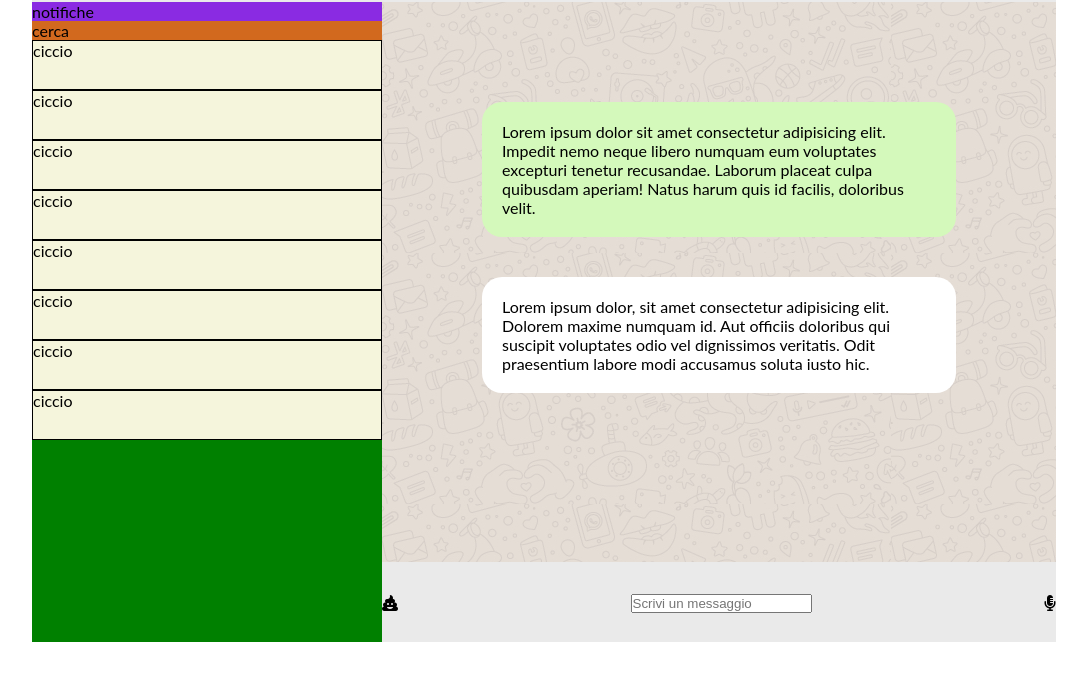
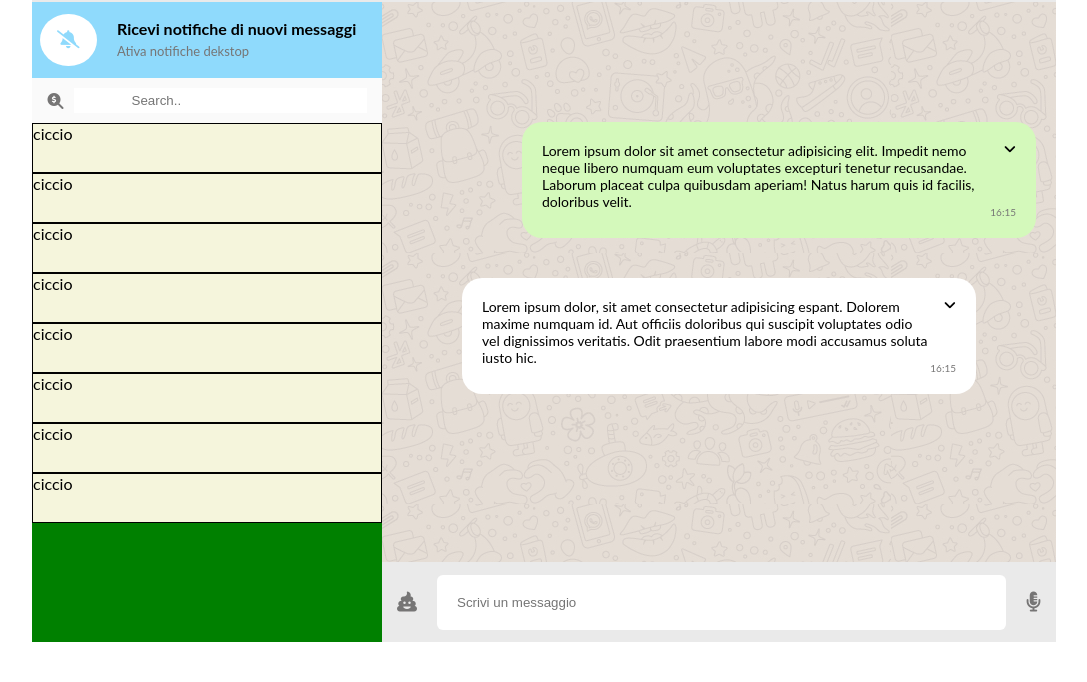
Before and after one commit to AlanDAmario/html-css-boolzapp, a plain HTML site: page index.html in a window 1280 px wide. Shown: the part 118-800 px from the top of the page, without its empty margins (96-1183 px from the left). Drawn offline with Linux system fonts and the light colour scheme.

Commit message:
[UPD] add part of side bar and content responsive

```diff
--- a/css/_partials/common.css
+++ b/css/_partials/common.css
@@ -6,16 +6,6 @@ body{
     display: flex;
     background: to bottom, linear-gradient(#009588) 30%,  linear-gradient(#DBDAD3) 30%;
 }
-
-.container{
-    width: 100%;
-    display: flex;
-}
-
-.side-bar{
-    display: none;
-}
-
 header{
     background-color: var(--bg-header);
     height: 80px;
@@ -30,11 +20,26 @@ footer{
 
 }
 
+.container{
+    width: 100%;
+    display: flex;
+}
+
+.side-bar{
+    display: none;
+}
+
+
+
 
 .chat{
-    background-image: url(/img/mine.jpg);
     height: calc(100% - 160px);
     overflow-y: auto;
+    overflow-x: hidden;
+    margin: 0 auto;
+    width: 100%;
+    padding: 80px;
+    background-image: url(/img/mine.jpg);
 }
 .content{
     flex-grow: 1;
@@ -50,6 +55,10 @@ footer{
 .col-card{
     width: 100px;
     display: flex;
+}
+
+.card img:hover{
+    cursor: pointer;
 }
 
 header .card img{
@@ -71,6 +80,9 @@ header .card img{
     font-size: var(--font-name);
     font-weight: bold;
 }
+.text-card:hover{
+    cursor: pointer;
+}
 
 .last-access{
     color: var(--access-color);
@@ -90,40 +102,72 @@ header .card img{
     color: var(--access-color);
 }
 
+.fontawesome-header>i:hover{
+    cursor: pointer;
+}
+
 /* CHAT LIST */
 
 
-.chat ul{
-    padding: 100px;
+.chat-user, .chat-friend{
+    border-radius: 20px;
+    margin: 40px 0;
+    padding: 20px;
+    font-size: 14px;
+    width: 100%;
 }
 
-.chat-list li{
-    border-radius: 20px;
-    margin-bottom: 40px;
-    padding: 20px;
+.chat-user{
+    background-color: #D4F9BB;
+    margin-left: 60px;
 }
 
-.chat-list li:first-child{
-    background-color: #D4F9BB;
+.chat-friend{
+    background-color: white;
+    margin-right: 60px;
 }
 
-.chat-list li:last-child{
-    background-color: white;
+.show-more{
+    justify-content: center;
+    align-items: end;
+}
+.show-more p{
+    padding-top: 50px;
+    color: var(--access-color);
+    font-size: 10px
+}
+
+.show-more>i:hover{
+    color: red;
+    cursor: wait;
 }
 
 /* FOOTER */
 
+.fontawesome-footer i{
+    display: none;
+}
+
 .fontawesome-footer{
     display: flex;
-    justify-content: space-between;
     align-items: center;
-    margin-top: 30px;
+    justify-content: center;
+    height: 100%;
 }
 
-.fontawesome-footer>i{
-    color: var(--access-color);
+.message-bar{
+    width: 100%;
+    padding: 10px;
 }
-/* **Utility */
+.message-bar input{
+    width: 100%;
+    padding: 20px;
+    border-radius: 6px;
+    border: none;
+}
+
+
+/* **Utilities */
 .d-flex{
     display: flex;
 }
@@ -131,3 +175,7 @@ header .card img{
 .wrap{
     flex-wrap: wrap;
 }
+
+.column{
+    flex-direction: column;
+}
--- a/css/_partials/responsive-dekstop.css
+++ b/css/_partials/responsive-dekstop.css
@@ -6,11 +6,12 @@
         height: 90%;
         margin: auto;
     }
-
     .side-bar{
         width: 350px;
     }
-
+    .side-bar .col-card{
+        width: 100%;
+    }
     .notifications-bar{
         display: block;
     }
@@ -19,4 +20,79 @@
         display: block;
 
     }
+
+     /* SIDE-BAR CONTENT */
+
+    .side-bar-content{
+        width: 100%;
+    }
+    .side-bar .fontawesome-header{
+        display: flex;
+        width: 100%;
+        gap: 10px;
+        justify-content: flex-end;
+    }
+    .notifications-bar{
+        background-color: #8FDAFC;
+        padding: 12px 8px;
+        width: 100%;
+        display: flex;
+    }
+    .notifications-bar i{
+        color: #8FDAFC;
+        padding: 15px;
+        background-color: white;
+        border-radius: 50%;
+        font-size: 18px;
+        padding: 17px;
+    }
+
+    .notifications-bar i:hover{
+        color: red;
+        cursor: pointer;
+    }
+
+    /* BELL ICON */
+    .bell-icon{
+        width: 30%;
+    }
+
+    .notifications-text{
+        width: 100%;
+    }
+
+    .bell-txt{
+        width: 100%;
+        align-items: start;
+        padding-top: 5px;
+        gap: 5px;
+    }
+
+    .bell-txt p{
+        font-size: 13px;
+        color: var(--access-color);
+    }
+    /*  SEARCH BAR */
+    .mgnfy-glass{
+        color: var(--access-color);
+    }
+    .search-bar{
+        width: 100%;
+        padding: 10px;
+        justify-content: center;
+        gap: 10px;
+        align-items: center;
+        background-color: #FAFAFA;
+    }
+    .search{
+        padding: 5px 58px;
+        border: none;
+    }
+    /* UTILITIES */
+    .d-flex{
+        display: flex;
+    }
+    .column{
+        flex-direction: column;
+    }
 }
--- a/css/_partials/responsive-tablet.css
+++ b/css/_partials/responsive-tablet.css
@@ -13,7 +13,9 @@
         height: 50px;
         border: 1px solid black;
     }
-
+    .side-bar .fontawesome-header{
+        display: none;
+    }
     .notifications-bar{
         display: none;
     }
@@ -22,4 +24,37 @@
         display: none;
 
     }
+
+    .fontawesome-footer i{
+        display: block;
+    }
+    .fontawesome-footer{
+        display: flex;
+        justify-content: center;
+        align-items: center;
+    }
+
+    .fontawesome-footer i{
+        color: var(--access-color);
+        font-size: 20px;
+    }
+
+    .fontawesome-footer .smile-font{
+        padding-left: 15px;
+        padding-right: 10px;
+    }
+    .fontawesome-footer .mic-font{
+        padding-left: 10px;
+        padding-right: 15px;
+    }
+    .smile-font>i:hover {
+        color:chocolate;
+        cursor: grab;
+
+    }
+    .mic-font>i:hover{
+        color: rgb(57, 184, 11);
+        cursor: pointer;
+    }
+
 }
--- a/index.html
+++ b/index.html
@@ -13,18 +13,39 @@
     <div id="app" class="container">
         <div class="side-bar">
             <header>
-                <div class="col-card">
+                <div class="col-card d-flex">
                     <div class="card">
                         <img src="./img/avatar_2.jpg" alt="png">
                     </div>
+                    <div class="col-text">
+                    </div>
+                    <div class="fontawesome-header d-flex">
+                        <i class="fas fa-magnifying-glass"></i>
+                        <i class="fas fa-paperclip"></i>
+                        <i class="fas fa-ellipsis-vertical"></i>
+                    </div>
+
                 </div>
 
             </header>
+            <div class="side-bar-content d-flex column">
                 <div class="notifications-bar">
-                notifiche
+                    <div class="bell-icon">
+                        <i class="fas fa-bell-slash"></i>
                     </div>
-            <div class="search-bar">
-                cerca
+                    <div class="bell-txt d-flex column">
+                        <h4>Ricevi notifiche di nuovi messaggi</h4>
+                        <p>Ativa notifiche dekstop</p>
+                    </div>
+
+                </div>
+                <div class="search-bar d-flex">
+                    <div class="mgnfy-glass">
+                        <i class="fas fa-magnifying-glass-dollar"></i>
+                    </div>
+                    <div class="input-search">
+                        <input class="search" type="search" name="cerca" id="search" placeholder="Search..">
+                    </div>
                 </div>
                 <ul class="friend-list">
                         <li>ciccio</li>
@@ -37,6 +58,8 @@
                         <li>ciccio</li>
                 </ul>
             </div>
+            </div>
+
         <div class="content">
             <header>
                 <div class="col-card">
@@ -59,10 +82,21 @@
                 </div>
             </header>
             <div class="chat">
-                <ul class="chat-list">
-                    <li>Lorem ipsum dolor sit amet consectetur adipisicing elit. Impedit nemo neque libero numquam eum voluptates excepturi tenetur recusandae. Laborum placeat culpa quibusdam aperiam! Natus harum quis id facilis, doloribus velit.</li>
-                    <li>Lorem ipsum dolor, sit amet consectetur adipisicing elit. Dolorem maxime numquam id. Aut officiis doloribus qui suscipit voluptates odio vel dignissimos veritatis. Odit praesentium labore modi accusamus soluta iusto hic.</li>
-                </ul>
+                <div class="chat-user d-flex">
+                    <p>Lorem ipsum dolor sit amet consectetur adipisicing elit. Impedit nemo neque libero numquam eum voluptates excepturi tenetur recusandae. Laborum placeat culpa quibusdam aperiam! Natus harum quis id facilis, doloribus velit.</p>
+                    <div class="show-more d-flex column">
+                        <i class="fas fa-angle-down"></i>
+                        <p>16:15</p>
+                    </div>
+                </div>
+                <div class="chat-friend d-flex">
+                    <p>Lorem ipsum dolor, sit amet consectetur adipisicing espant. Dolorem maxime numquam id. Aut officiis doloribus qui suscipit voluptates odio vel dignissimos veritatis. Odit praesentium labore modi accusamus soluta iusto hic.</p>
+                    <div class="show-more d-flex column">
+                        <i class="fas fa-angle-down"></i>
+                        <p>16:15</p>
+
+                    </div>
+                </div>
             </div>
             <footer>
                 <div class="fontawesome-footer">
```
Lines whose indentation alone changed are shown as unchanged.
